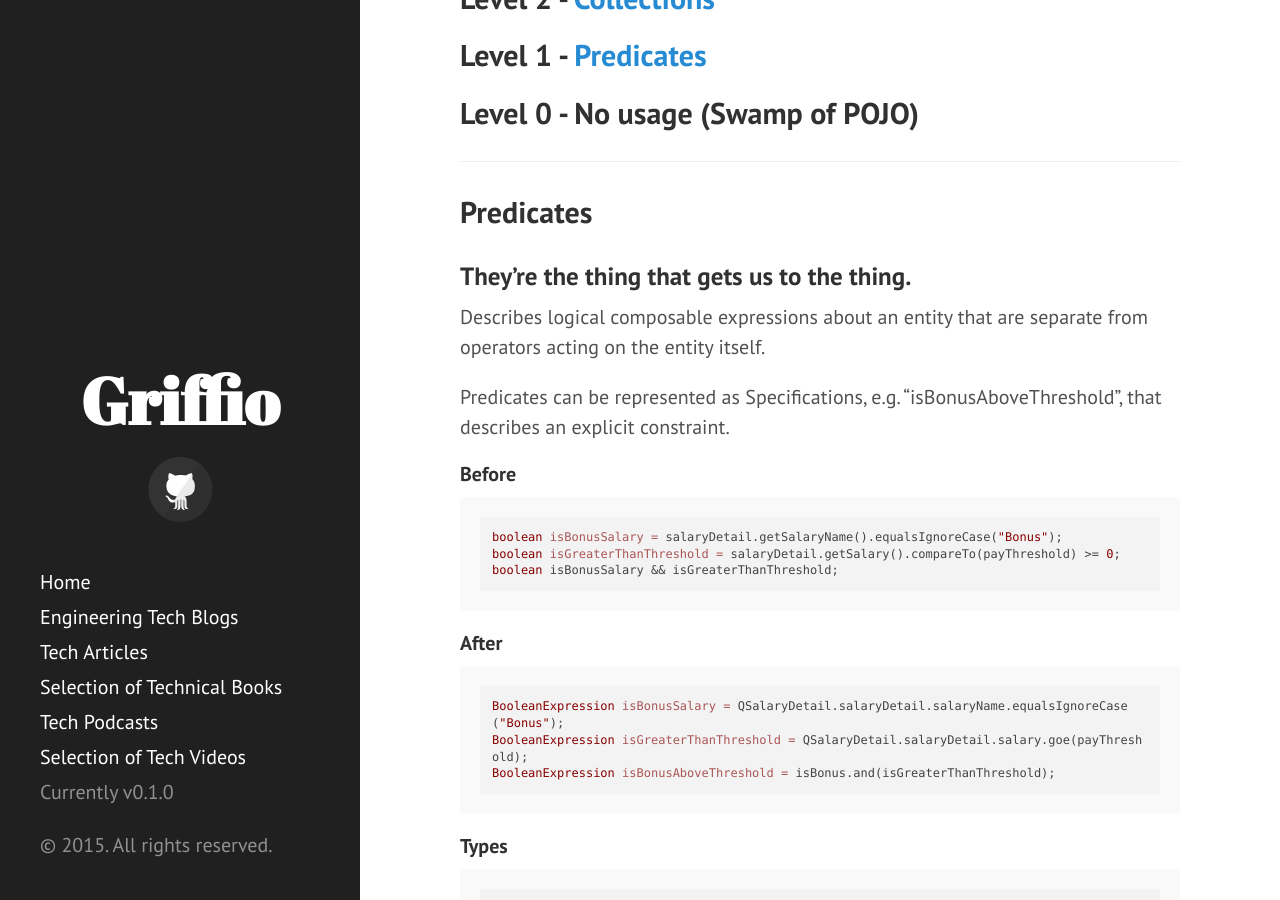
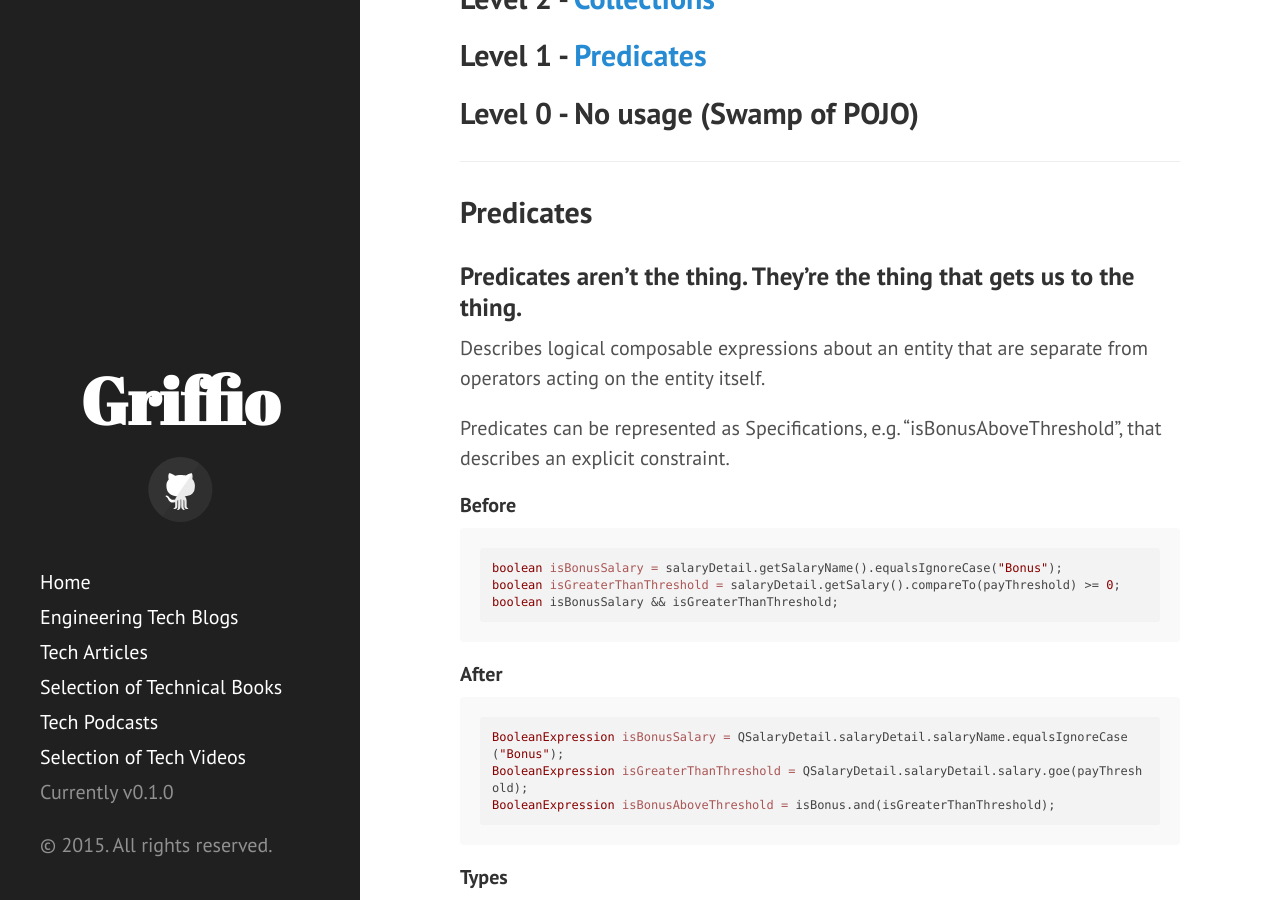
Before and after one commit to griffio/griffio.github.io, a Jekyll site: the page built from _posts/2014-09-01-Querydsl-maturity-model.md, in a window 1280 px wide and 900 px high, scrolled down 374 px. Built offline with Jekyll 4.4.1, drawn with Linux system fonts in a browser that asks for light colours; nearby versions of some CDN libraries.

Commit message:
Update 2014-09-01-Querydsl-maturity-model.md

```diff
--- a/_posts/2014-09-01-Querydsl-maturity-model.md
+++ b/_posts/2014-09-01-Querydsl-maturity-model.md
@@ -23,7 +23,7 @@
 
 ## Predicates
 
-### They're the thing that gets us to the thing.
+### Predicates aren't the thing. They're the thing that gets us to the thing.
 
 Describes logical composable expressions about an entity that are separate from operators acting on the entity itself.
 
```
